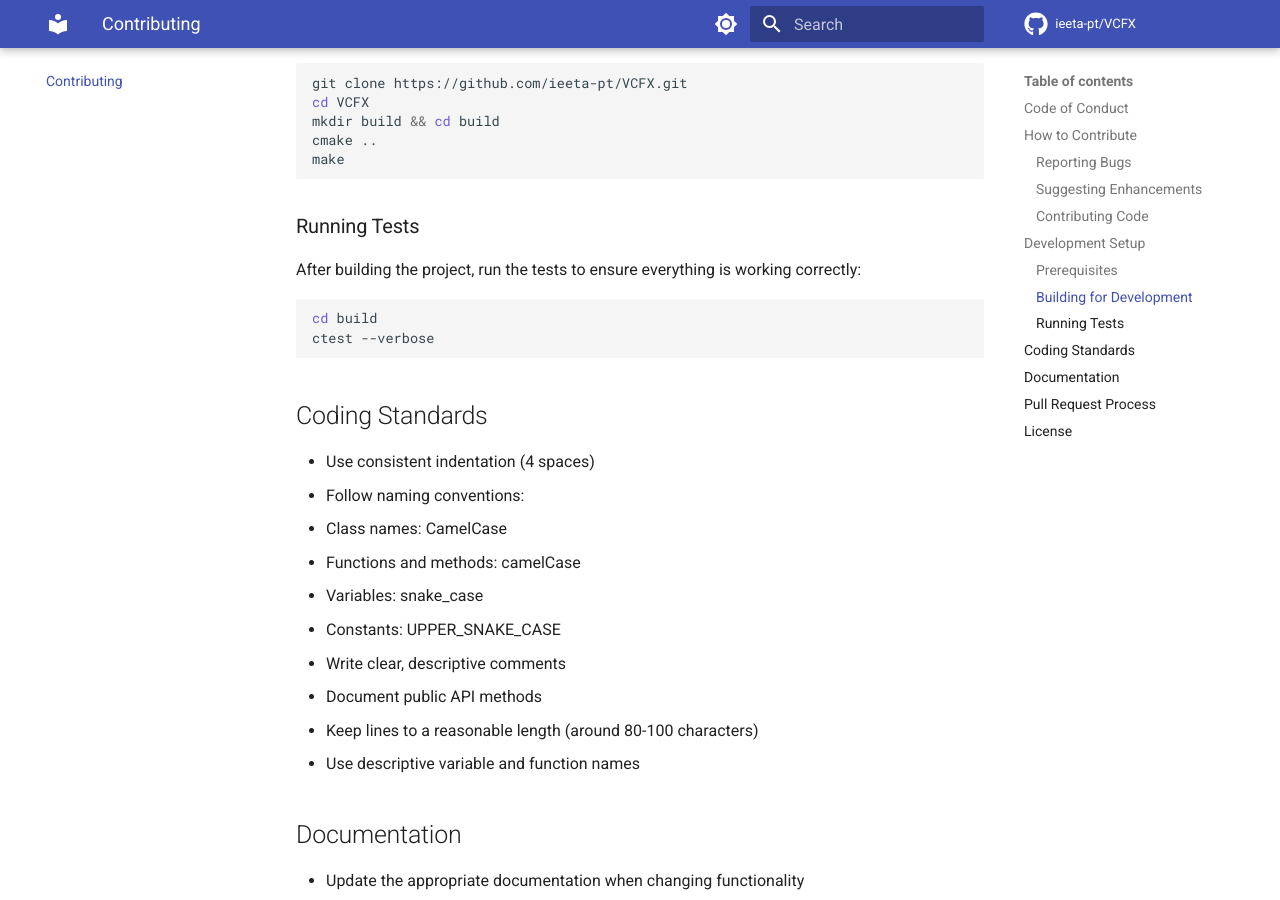
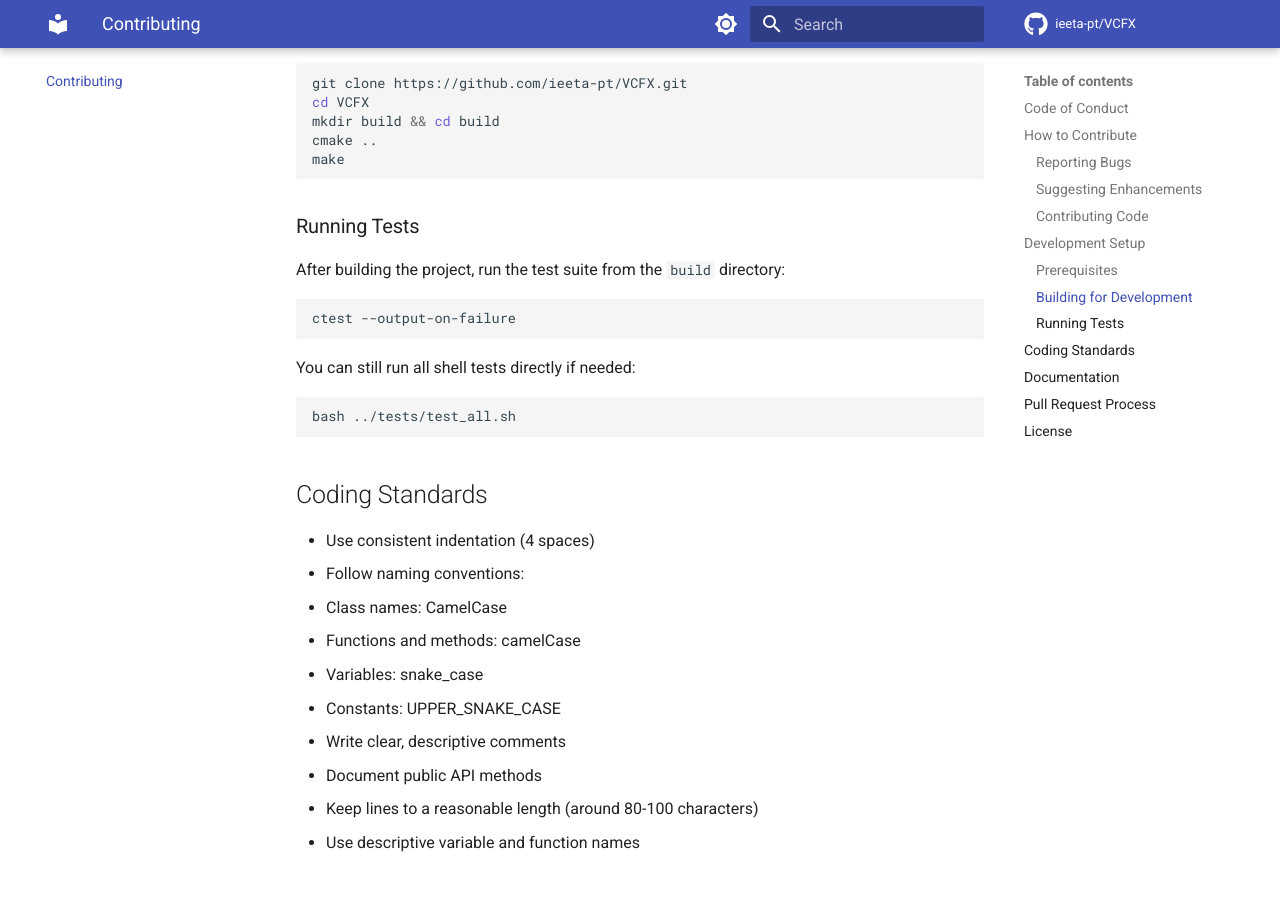
Before and after one commit to jorgeMFS/VCFX, an MkDocs documentation site: the page built from docs/CONTRIBUTING.md, in a window 1280 px wide and 900 px high, scrolled down 1640 px. Built offline with MkDocs 1.6.1 and Material for MkDocs 9.7.7, drawn with Linux system fonts in a browser that asks for light colours; comment, search, counter and statistics services are not loaded.

Commit message:
Integrate shell scripts with CTest

````diff
--- a/CMakeLists.txt
+++ b/CMakeLists.txt
@@ -53,9 +53,8 @@ enable_testing()
 # Add top-level 'src' subdirectory, which in turn references each tool subdirectory
 add_subdirectory(src)
 
-# Add a tests subdir if you have tests
-# Comment out this line since we don't have a CMakeLists.txt file in the tests directory
-# add_subdirectory(tests)
+# Add the test suite
+add_subdirectory(tests)
 
 # Installation configuration
 include(GNUInstallDirs)
--- a/docs/CONTRIBUTING.md
+++ b/docs/CONTRIBUTING.md
@@ -58,11 +58,16 @@ make
 
 ### Running Tests
 
-After building the project, run the tests to ensure everything is working correctly:
+After building the project, run the test suite from the `build` directory:
 
 ```bash
-cd build
-ctest --verbose
+ctest --output-on-failure
+```
+
+You can still run all shell tests directly if needed:
+
+```bash
+bash ../tests/test_all.sh
 ```
 
 ## Coding Standards
````
Also changed, not shown: README.md (+9 -2 lines), 2 other files.
